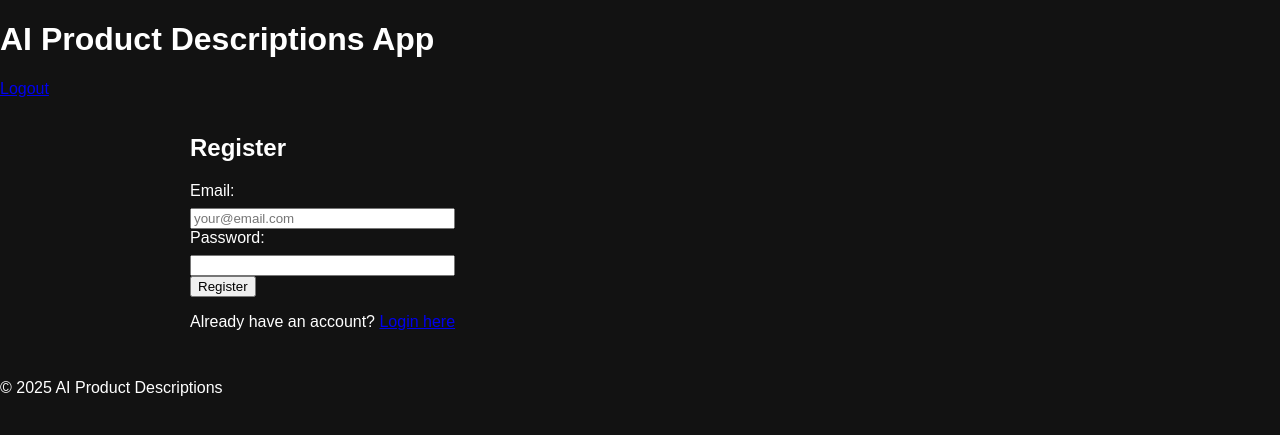
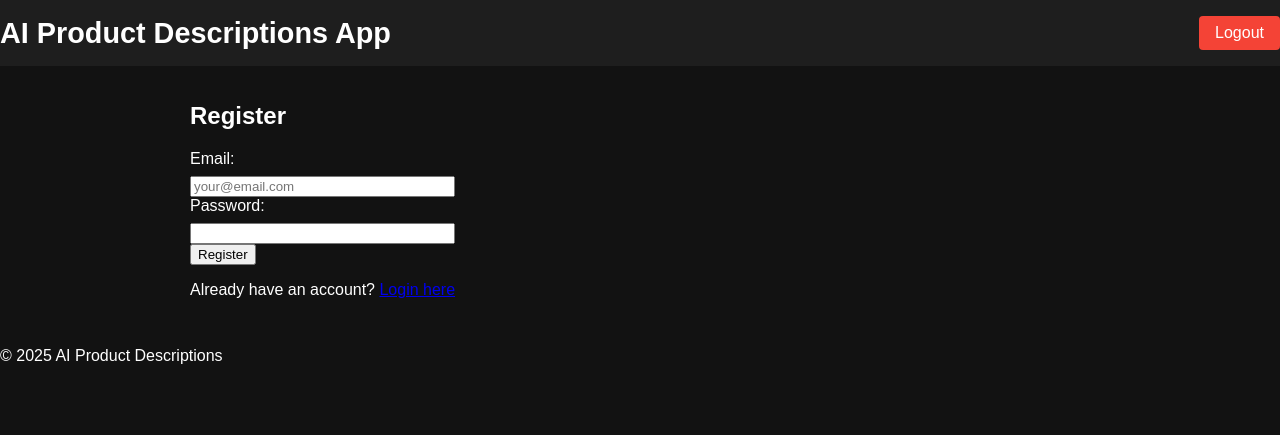
Before and after one commit to mi-ar-82/ai_product_descriptions, a FastAPI app: page /register in a window 1280 px wide. Shown: the top 435 px of the page. Run offline with FastAPI, Linux system fonts and the light colour scheme; parts of the project's set-up code (start-up, migrations or seed data) failed here and were passed over.

Commit message:
code fixes

```diff
--- a/app/db.py
+++ b/app/db.py
@@ -29,6 +29,7 @@ print("Debug: Async database engine created")
 async def get_async_session() -> AsyncSession:
     print("Debug: Creating new async database session")
     async with async_session_maker() as session:
+        print("Debug: Async session type:", type(session))
         yield session
 
 # Dependency to get the user database
--- a/app/routes/download.py
+++ b/app/routes/download.py
@@ -22,7 +22,10 @@ async def download_products_output(
         result = await session.execute(
             select(Product).where(Product.status == "Completed")
         )
+        print("Debug: Product query result type:", type(result))
         products = result.scalars().all()
+        print("Debug: Retrieved products count:", len(products))
+        print("Debug: Products type:", type(products))
 
         if not products:
             raise HTTPException(status_code=404, detail="No processed products found.")
--- a/app/routes/process_products.py
+++ b/app/routes/process_products.py
@@ -30,11 +30,15 @@ async def process_products(
             select(Product).where(Product.status == "Pending")
         )
         products_to_process = products_result.scalars().all()
+        print("Debug: Number of pending products:", len(products_to_process))
+        print("Debug: Pending products data type:", type(products_to_process))
 
         if not products_to_process:
             return {"message": "No products pending processing."}
 
         for product in products_to_process:
+            print("Debug: Processing product with handle:", product.handle)
+            print("Debug: Product data type:", type(product))
             # Construct messages array with detail: low for images
             messages = [
                 {"role": "user", "content": user_settings.base_default_prompt},
@@ -78,7 +82,7 @@ async def process_products(
             session.add(product)
 
         await session.commit()
-
+        print("Debug: Commit successful after processing products.")
         return {"message": f"Successfully processed {len(products_to_process)} products."}
 
     except Exception as e:
--- a/app/services/csv_validation.py
+++ b/app/services/csv_validation.py
@@ -23,6 +23,7 @@ def validate_csv_rows(data: List[Dict]) -> List[ProductCSVRow]:
 
     print(type(enumerate(data)))
     for index, row in enumerate(data):
+        print(f"Debug: Validating row {index}, type: {type(row)}")
         print(type(index))
         print(type(row))
         try:
--- a/static/styles.css
+++ b/static/styles.css
@@ -148,3 +148,48 @@ textarea {
     grid-template-columns: 1fr;
   }
 }
+
+
+/* Container to control overall layout width */
+.container {
+  width: 1280px;
+  margin: 0 auto;
+}
+
+/* New header styling */
+header {
+  background-color: #1e1e1e;
+  padding: 1rem 0;
+}
+
+.header-container {
+  display: flex;
+  justify-content: space-between;
+  align-items: center;
+  width: 1280px;
+  margin: 0 auto;
+}
+
+.header-left h1 {
+  margin: 0;
+  font-size: 1.8rem;
+}
+
+.header-right {
+  display: flex;
+  flex-direction: column;
+  align-items: flex-end;
+}
+
+.header-right .user-email {
+  font-size: 1rem;
+  margin-bottom: 0.25rem;
+}
+
+.btn-logout {
+  background-color: #f44336;
+  color: #fff;
+  padding: 0.5rem 1rem;
+  border-radius: 4px;
+  text-decoration: none;
+}
--- a/templates/base.html
+++ b/templates/base.html
@@ -12,13 +12,22 @@
 </head>
 <body>
   <header>
-    <h1>AI Product Descriptions App</h1>
-    <a href="/logout">Logout</a>
+    <div class="header-container">
+      <div class="header-left">
+        <h1>AI Product Descriptions App</h1>
+      </div>
+      <div class="header-right">
+        {% if user %}
+          <div class="user-email">{{ user.email }}</div>
+        {% endif %}
+        <a href="/logout" class="btn-logout">Logout</a>
+      </div>
+    </div>
   </header>
-  <main>
+  <main class="container">
     {% block content %}{% endblock %}
   </main>
-  <footer>
+  <footer class="container">
     <p>&copy; 2025 AI Product Descriptions</p>
   </footer>
 </body>
--- a/templates/settings.html
+++ b/templates/settings.html
@@ -13,9 +13,7 @@
     <div class="form-group">
       <label for="model">AI Model:</label>
       <select id="model" name="model" required>
-        <option value="gpt-4o" {% if settings and settings.model == 'gpt-4o' %}selected{% endif %}>GPT-4o</option>
-        <option value="gpt-4" {% if settings and settings.model == 'gpt-4' %}selected{% endif %}>GPT-4</option>
-        <option value="gpt-3.5-turbo" {% if settings and settings.model == 'gpt-3.5-turbo' %}selected{% endif %}>GPT-3.5 Turbo</option>
+        <option value="gpt-4o-mini" {% if settings and settings.model == 'gpt-4o-mini' %}selected{% endif %}>GPT-4o</option>
       </select>
     </div>
 
```
Also changed, not shown: app/models/__init__.py (+9 -8 lines), app/routes/settings.py (+43 -28 lines), app/services/csv_parser.py (+4 -6 lines).
